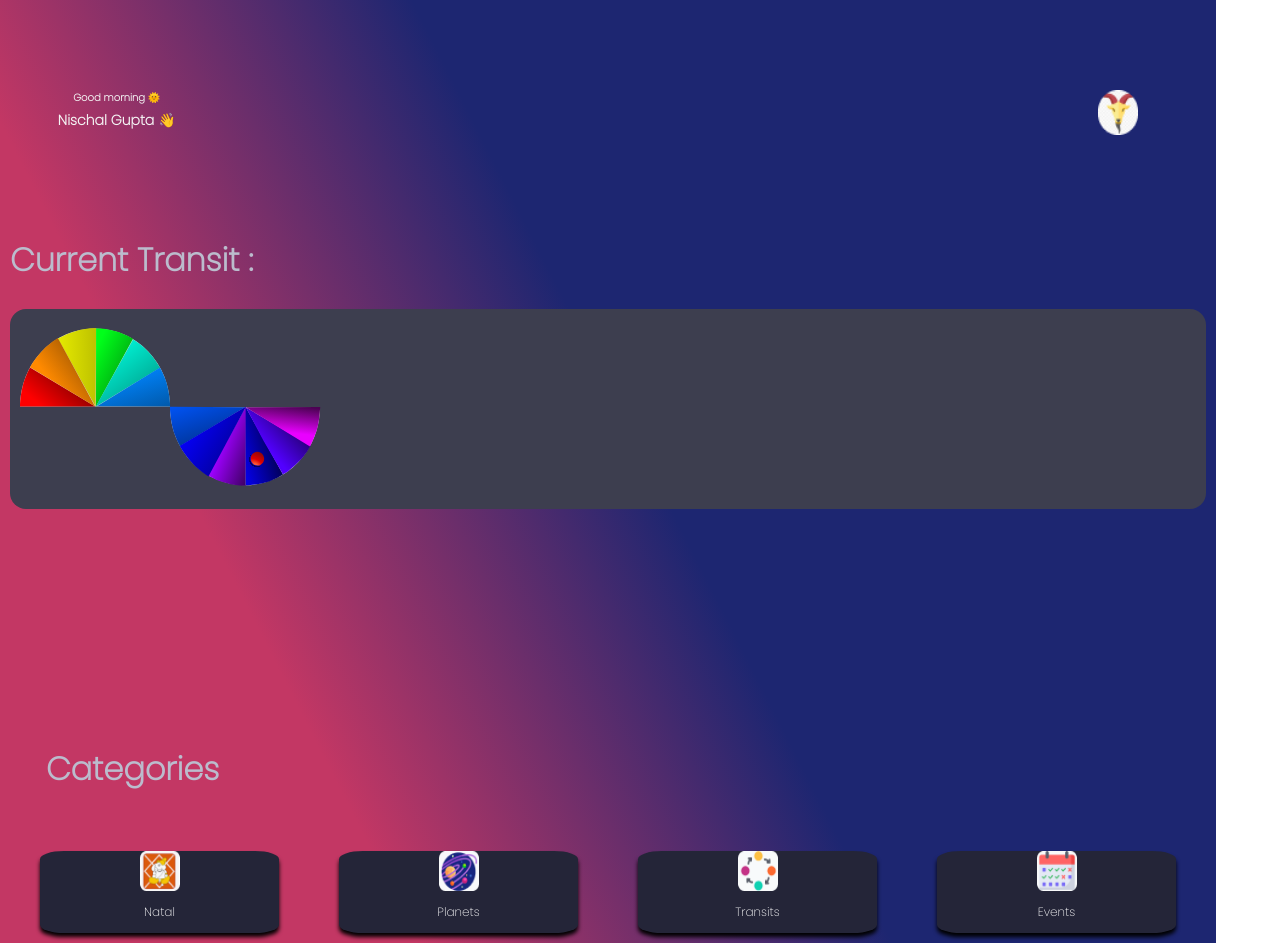
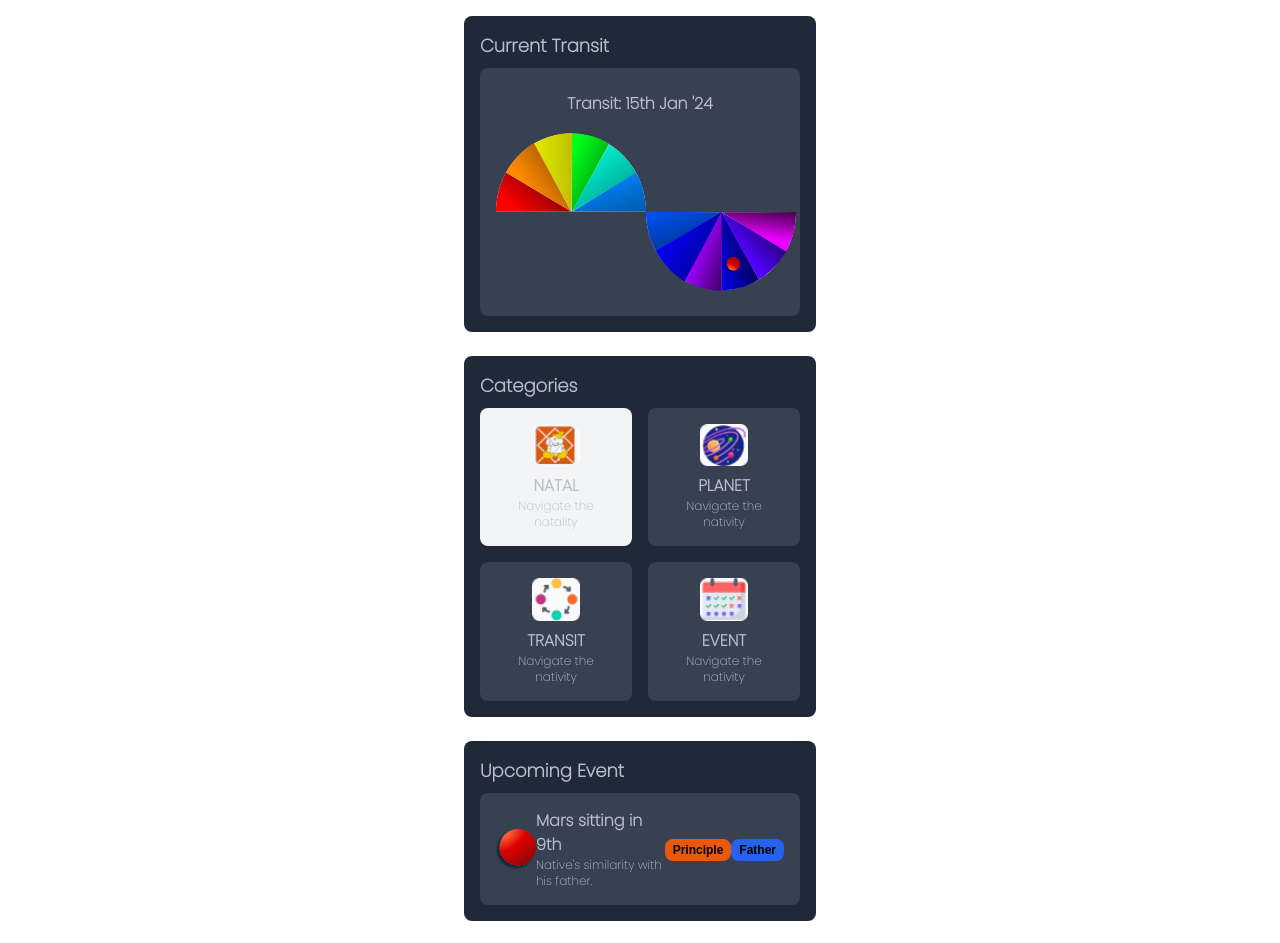
Before and after one commit to adeptcoder014/astroLogics, a Next.js app: page /home in a window 1280 px wide. Built offline with nearby package versions, Linux system fonts and the light colour scheme; no server answers.

Commit message:
new look begins

```diff
--- /dev/null
+++ b/components/Test.js
@@ -0,0 +1,54 @@
+export const Test = () => {
+
+    return (
+        <section class="py-12">
+            <div class="container mx-auto px-6">
+                <h2 class="text-3xl font-bold mb-8">How echoVMeans Do It</h2>
+                <div class="relative">
+                    <div class="border-l-4 border-blue-500 absolute h-full left-1/2 transform -translate-x-1/2"></div>
+                    <div class="relative flex items-center mb-8">
+                        <div class="w-1/2 text-right pr-8">
+                            <div class="bg-white p-6 rounded-lg shadow-md inline-block">
+                                <h3 class="font-bold text-lg">Study</h3>
+                                <p>The first step our experts will take is to study your requirements in-depth along with the nature of your business and the industry you belong to.</p>
+                            </div>
+                        </div>
+                        <div class="rounded-full bg-blue-500 w-12 h-12 flex items-center justify-center text-white font-bold text-xl">1</div>
+                        <div class="w-1/2"></div>
+                    </div>
+                    <div class="relative flex items-center mb-8">
+                        <div class="w-1/2"></div>
+                        <div class="rounded-full bg-blue-500 w-12 h-12 flex items-center justify-center text-white font-bold text-xl">2</div>
+                        <div class="w-1/2 text-left pl-8">
+                            <div class="bg-white p-6 rounded-lg shadow-md inline-block">
+                                <h3 class="font-bold text-lg">Plan</h3>
+                                <p>The second step we take as a website development company in Chennai is to create a wireframe and finalise a theme and sitemap for your website.</p>
+                            </div>
+                        </div>
+                    </div>
+                    <div class="relative flex items-center mb-8">
+                        <div class="w-1/2 text-right pr-8">
+                            <div class="bg-white p-6 rounded-lg shadow-md inline-block">
+                                <h3 class="font-bold text-lg">Draft</h3>
+                                <p>Next, we’ll create a draft with the design and content for all pages and place them in the approved layout.</p>
+                            </div>
+                        </div>
+                        <div class="rounded-full bg-blue-500 w-12 h-12 flex items-center justify-center text-white font-bold text-xl">3</div>
+                        <div class="w-1/2"></div>
+                    </div>
+                    <div class="relative flex items-center">
+                        <div class="w-1/2"></div>
+                        <div class="rounded-full bg-blue-500 w-12 h-12 flex items-center justify-center text-white font-bold text-xl">4</div>
+                        <div class="w-1/2 text-left pl-8">
+                            <div class="bg-white p-6 rounded-lg shadow-md inline-block">
+                                <h3 class="font-bold text-lg">Execute</h3>
+                                <p>Once the draft goes through the necessary changes, it is execution time! We will host the wireframe by keeping mobile compatibility and page load speed in mind.</p>
+                            </div>
+                        </div>
+                    </div>
+                </div>
+            </div>
+        </section>
+    )
+
+}
--- /dev/null
+++ b/components/TransitDisplay.js
@@ -0,0 +1,67 @@
+import React from 'react';
+import { CurrentTransit } from './currentTransit';
+
+const TransitDisplay = () => {
+  return (
+
+      <div class="max-w-sm mx-auto p-4">
+        {/* <!-- Current Transit --> */}
+        <div class="bg-gray-800 p-4 rounded-lg mb-6">
+          <h2 class="text-lg font-bold mb-2">Current Transit</h2>
+          <div class="bg-gray-700 rounded-lg p-4">
+            {/* <img src="./icons/sampleCardImg2.png" alt="Transit Chart" class="flex self-center"/> */}
+            <p class="m-2 text-center font-bold">Transit: 15th Jan '24</p>
+            <CurrentTransit/>
+          </div>
+        </div>
+
+        {/* <!-- Categories --> */}
+        <div class="bg-gray-800 p-4 rounded-lg mb-6">
+          <h2 class="text-lg font-bold mb-2">Categories</h2>
+          <div class="grid grid-cols-2 gap-4">
+            <div class="bg-gray-100 p-4 rounded-lg text-center">
+              <img src="./icons/sampleCardImg.png" alt="Natal" class="w-12 mx-auto mb-2"/>
+              <p class="font-bold">NATAL</p>
+              <p class="text-xs">Navigate the natality</p>
+            </div>
+            <div class="bg-gray-700 p-4 rounded-lg text-center">
+              <img src="./icons/sampleCardImg1.png" alt="Planet" class="w-12 mx-auto mb-2"/>
+              <p class="font-bold">PLANET</p>
+              <p class="text-xs">Navigate the nativity</p>
+            </div>
+            <div class="bg-gray-700 p-4 rounded-lg text-center">
+              <img src="./icons/sampleCardImg2.png" alt="Transit" class="w-12 mx-auto mb-2"/>
+              <p class="font-bold">TRANSIT</p>
+              <p class="text-xs">Navigate the nativity</p>
+            </div>
+            <div class="bg-gray-700 p-4 rounded-lg text-center">
+              <img src="./icons/sampleCardImg3.png" alt="Event" class="w-12 mx-auto mb-2"/>
+              <p class="font-bold">EVENT</p>
+              <p class="text-xs">Navigate the nativity</p>
+            </div>
+          </div>
+        </div>
+
+        {/* <!-- Upcoming Event --> */}
+        <div class="bg-gray-800 p-4 rounded-lg">
+          <h2 class="text-lg font-bold mb-2">Upcoming Event</h2>
+          <div class="bg-gray-700 p-4 rounded-lg flex items-center justify-between">
+            <img src="./planets/mars.svg" alt="Mars" class="w-10 h-10"/>
+            <div>
+              <p class="font-bold">Mars sitting in 9th</p>
+              <p class="text-xs">Native's similarity with his father.</p>
+            </div>
+            <div>
+              <span class="bg-orange-600 text-xs font-bold px-2 py-1 rounded-lg">Principle</span>
+              <span class="bg-blue-600 text-xs font-bold px-2 py-1 rounded-lg">Father</span>
+            </div>
+          </div>
+        </div>
+      </div>
+
+
+
+  );
+};
+
+export default TransitDisplay;
--- a/layouts/comman.js
+++ b/layouts/comman.js
@@ -10,11 +10,13 @@ const CommanLayout = ({ children }) => {
   return (
     <div className="" style={{
       // height: '110vh'
+      display:'flex',
+      backgroundColor:'red',
+      justifyContent:'center'
     }}>
 
       <div className="mainContainer">
-        <div className="container">
-          {/* ------------------- SECTIONS__userInfo ------------------------ */}
+        // <div className="container">
           <Header />
 
           {children}
--- a/package.json
+++ b/package.json
@@ -19,7 +19,10 @@
     "react-query": "^3.39.3"
   },
   "devDependencies": {
+    "autoprefixer": "^10.4.19",
     "eslint": "8.43.0",
-    "eslint-config-next": "13.4.7"
+    "eslint-config-next": "13.4.7",
+    "postcss": "^8.4.38",
+    "tailwindcss": "^3.4.3"
   }
 }
--- a/pages/home.js
+++ b/pages/home.js
@@ -5,6 +5,8 @@ import { EventCard } from "../components/eventCard";
 import { MainCategories } from "../components/home/mainCategories";
 import CommanLayout from "../layouts/comman";
 import { CurrentTransit } from "../components/currentTransit";
+import TransitDisplay from "../components/TransitDisplay";
+import { Test } from "../components/test";
 
 //============================================================
 export default function Home() {
@@ -12,17 +14,21 @@ export default function Home() {
 
     return (
         // =============== VIEW ===========================
+        <TransitDisplay />
+        // <Test/>
+        //     <>
+        //         <h1 className="">Nischal Yogi</h1>
+        //         <CommanLayout>
+        //             {/* <SearchBar /> */}
+        //             {/* <EventCard /> */}
+        //             <h1 className="h1  h1Responsive">Current Transit  :           </h1>
 
-        <CommanLayout>
-            {/* <SearchBar /> */}
-            {/* <EventCard /> */}
-            <h1 className="h1  h1Responsive">Current Transit  :           </h1>
+        //             <div style={{ backgroundColor: "#3D3E4F", padding: 10, borderRadius: 16, marginTop: 25 }}>
+        //                 <CurrentTransit />
+        //             </div>
+        //             < MainCategories />
+        //         </CommanLayout>
 
-            <div style={{ backgroundColor: "#3D3E4F", padding: 10, borderRadius: 16, marginTop: 25 }}>
-
-                <CurrentTransit />
-            </div>
-            < MainCategories />
-        </CommanLayout>
+        //     </>
     )
 }
--- /dev/null
+++ b/postcss.config.js
@@ -0,0 +1,6 @@
+module.exports = {
+  plugins: {
+    tailwindcss: {},
+    autoprefixer: {},
+  },
+}
--- a/styles/globals.css
+++ b/styles/globals.css
@@ -1,3 +1,7 @@
+@tailwind base;
+@tailwind components;
+@tailwind utilities;
+
 :root {
   --primary-color: #0072f5;
   --secondary-color: #3F51B5;
@@ -140,11 +144,11 @@ body {
 .container {
   /* background-color: greenyellow; */
   /* background: linear-gradient(63deg, #152248 24.63%, #251B58 52.61%, #331947 65.32%, #361A3D 77.5%); */
-  background: linear-gradient(63deg, #c33764 24.63%, #1d2671 52.61%);
+  /* background: linear-gradient(63deg, #c33764 24.63%, #1d2671 52.61%); */
+  background-color: #242538;
+    min-height: 100vh;
 
-  min-height: 100vh;
-
-  padding: 10px;
+  /* padding: 10px; */
 }
 
 
@@ -439,11 +443,7 @@ button {
   }
 
 
-  .mainContainer {
-    width: 95vw;
 
-
-  }
 }
 
 
@@ -617,6 +617,7 @@ button {
   text-align: center;
   color: white;
 }
+
 .kona-lord-card-Air {
   background-image: url('../public/elements/airBg.jpg');
   background-size: cover;
@@ -635,6 +636,7 @@ button {
   text-align: center;
   color: white;
 }
+
 .kona-lord-card-Water {
   background-image: url('../public/elements/waterBg.PNG');
   background-size: cover;
@@ -653,6 +655,7 @@ button {
   text-align: center;
   color: white;
 }
+
 .planet-detail-card {
   display: flex;
   /* justify-content: space-between; */
@@ -667,7 +670,7 @@ button {
   /* height: 250px; */
 }
 
-.text-over-img{
+.text-over-img {
   /* position: absolute;
   bottom: 8px;
   left: 16px;
--- /dev/null
+++ b/tailwind.config.js
@@ -0,0 +1,15 @@
+/** @type {import('tailwindcss').Config} */
+module.exports = {
+  content: [
+    "./app/**/*.{js,ts,jsx,tsx,mdx}",
+    "./pages/**/*.{js,ts,jsx,tsx,mdx}",
+    "./components/**/*.{js,ts,jsx,tsx,mdx}",
+
+    // Or if using `src` directory:
+    "./src/**/*.{js,ts,jsx,tsx,mdx}",
+  ],
+  theme: {
+    extend: {},
+  },
+  plugins: [],
+}
```
Also changed, not shown: layouts/layout.css (added), 1 other file (tests, documents, lock files or other folders).
